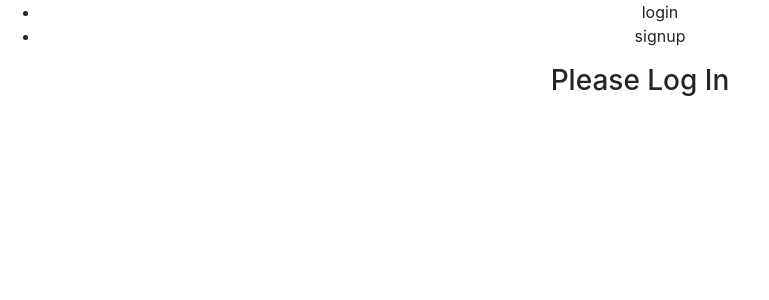
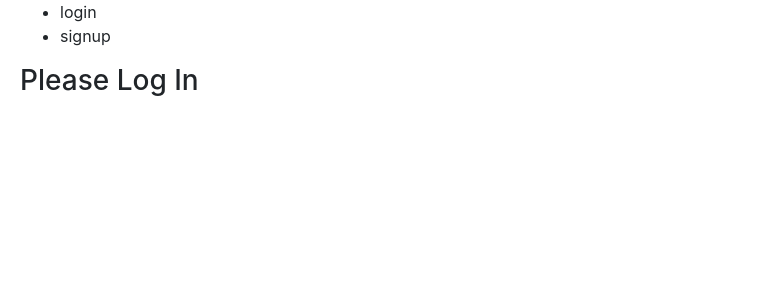
Before and after one commit to HarryPretel/SPIKEHIVE2K20, a React (Create React App) app in the folder frontend/: page / in a window 1280 px wide. Shown: the top 300 px of the page, without its empty margins (0-769 px from the left). Built offline with nearby package versions, Linux system fonts and the light colour scheme.

Commit message:
css stuff

```diff
--- a/frontend/src/App.css
+++ b/frontend/src/App.css
@@ -1,5 +1,10 @@
 .App {
-  text-align: center;
+  margin-left: 20px;
+}
+
+input {
+  display: block;
+  margin: 5px 0 5px;
 }
 
 .App-logo {
```
